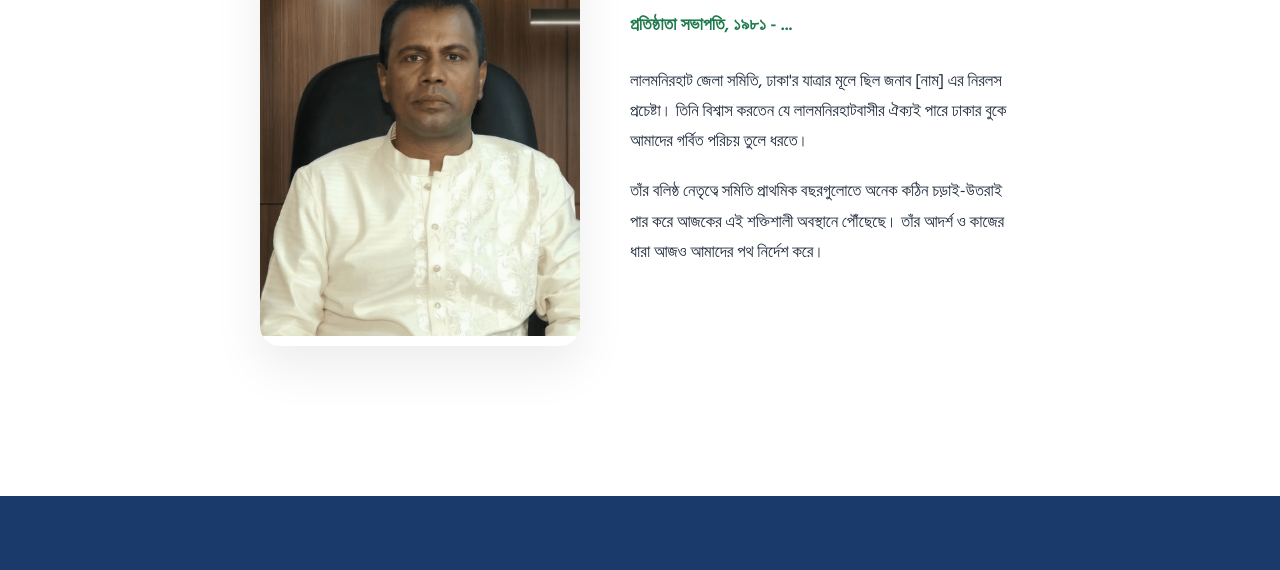
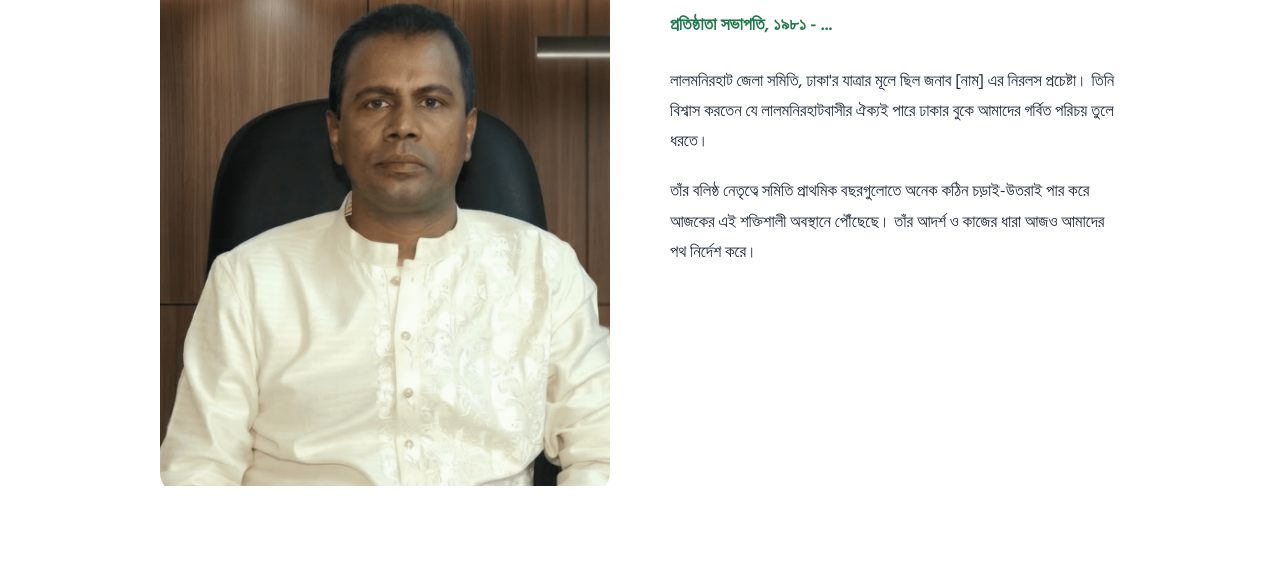
Before and after one commit to shmizan20/Lal-monirhat, a website built with Vite: page founder-president.html in a window 1280 px wide. Shown: the part 518-1088 px from the top of the page. Built offline with nearby package versions, Linux system fonts and the light colour scheme; a script that the page names is missing.

Commit message:
Enlarge founder president image and container for better focus

```diff
--- a/founder-president.html
+++ b/founder-president.html
@@ -65,16 +65,16 @@
 
     <main>
         <section class="section" style="padding: 100px 0;">
-            <div class="container" style="max-width: 900px;">
+            <div class="container" style="max-width: 1100px;">
                 <article class="content-area">
                     <div class="section-header">
                         <h2>প্রতিষ্ঠাতা সভাপতি</h2>
                         <p>আমাদের পথপ্রদর্শক এবং স্বপ্নের স্থপতি।</p>
                     </div>
 
-                    <div class="glass-card" style="padding: 50px; margin-top: 50px; display: grid; grid-template-columns: 320px 1fr; gap: 50px; align-items: start;">
-                        <div class="president-img" style="border-radius: 20px; overflow: hidden; box-shadow: var(--shadow);">
-                            <img src="./assets/img/founder-president.jpg" alt="Founder President" style="width: 100%; height: 400px; object-fit: cover;">
+                    <div class="glass-card" style="padding: 50px; margin-top: 50px; display: grid; grid-template-columns: 450px 1fr; gap: 60px; align-items: start;">
+                        <div class="president-img" style="border-radius: 24px; overflow: hidden; box-shadow: var(--shadow-lg);">
+                            <img src="./assets/img/founder-president.jpg" alt="Founder President" style="width: 100%; height: 550px; object-fit: cover;">
                         </div>
                         <div class="president-info">
                             <h3 style="font-size: 2rem; color: var(--secondary); margin-bottom: 15px;">মরহুম জনাব ...</h3>
```
